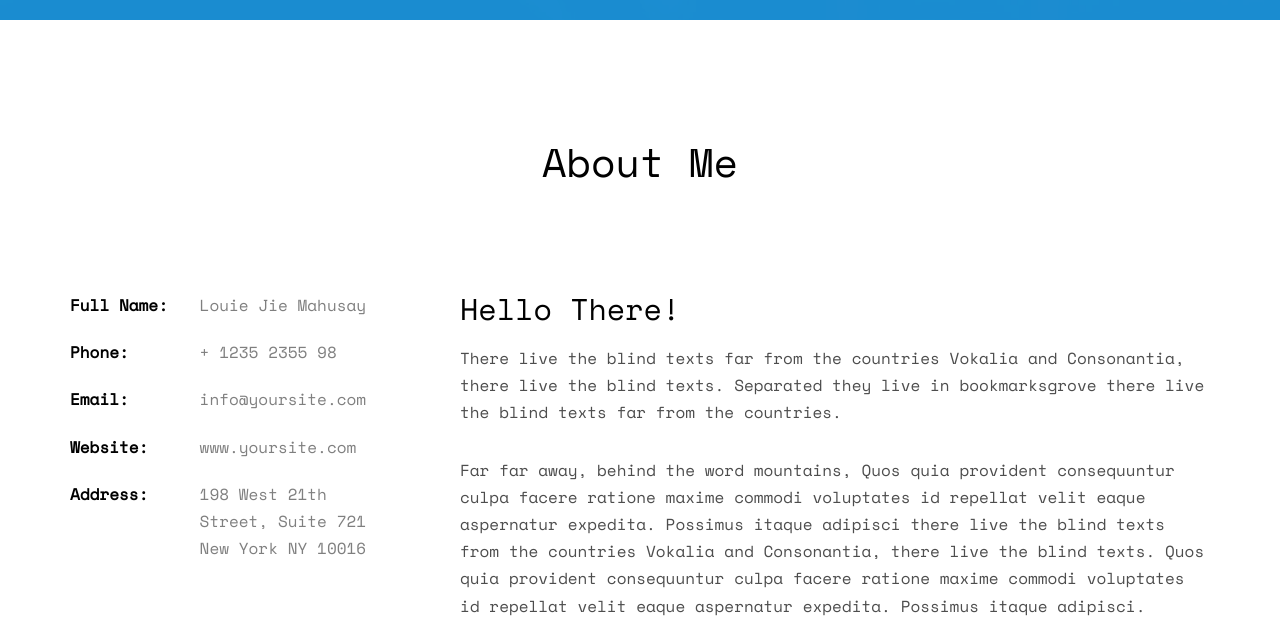
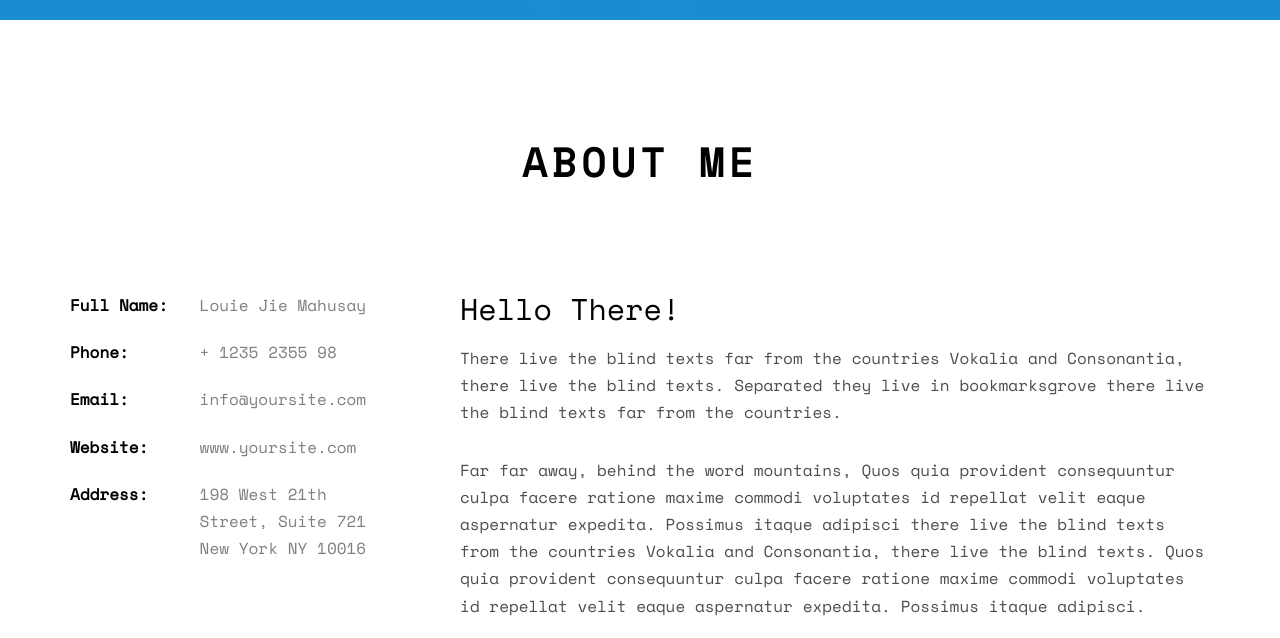
Before and after one commit to pablins/profileFrontGit, a plain HTML site: page index.html in a window 1280 px wide. Shown: the part 780-1418 px from the top of the page. Drawn offline with nearby package versions, Linux system fonts and the light colour scheme; some packages are replaced by stand-ins of ours; no server answers; files whose address does not match are found by name.

Commit message:
En los h2

```diff
--- a/css/estilosPersonalizados.css
+++ b/css/estilosPersonalizados.css
@@ -3,6 +3,13 @@
 * 	Estilos personalizados
 *
 * ======================================================= */
+
+.fh5co-heading h2 {
+    text-transform: uppercase;
+    letter-spacing: 5px;
+    font-weight: 700;
+}
+
 .efectoIcon {
     transition: 0.3s;
 }
```
